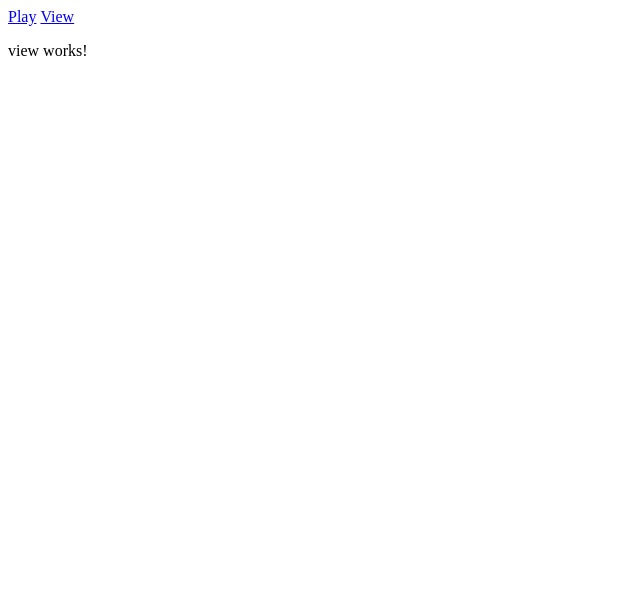
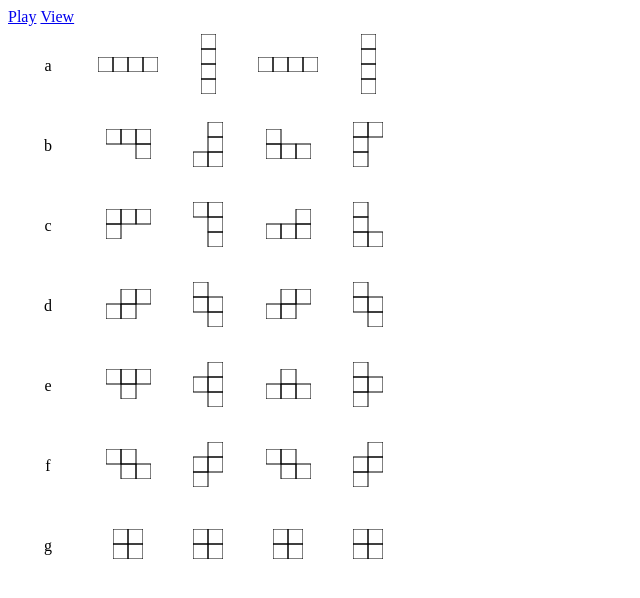
Before and after one commit to hsiaofongw/tetris-d3-angular-demo, an Angular app: page /view in a window 1280 px wide. Shown: the top 598 px of the page, without its empty margins (0-640 px from the left). Built offline with nearby package versions, Linux system fonts and the light colour scheme.

Commit message:
feat: 增加了新页面

```diff
--- a/src/app/app.module.ts
+++ b/src/app/app.module.ts
@@ -36,9 +36,10 @@ import { ShapePrototypeG4 } from './shape-prototypes/shape-prototype-g4';
 import { GridDisplayComponent } from './grid-display/grid-display.component';
 import { PlayComponent } from './play/play.component';
 import { ViewComponent } from './view/view.component';
+import { ShapeViewComponent } from './shape-view/shape-view.component';
 
 @NgModule({
-  declarations: [AppComponent, GridDisplayComponent, PlayComponent, ViewComponent],
+  declarations: [AppComponent, GridDisplayComponent, PlayComponent, ViewComponent, ShapeViewComponent],
   imports: [BrowserModule, AppRoutingModule],
   providers: [
     ShapePatternDetectAndRotate,
--- /dev/null
+++ b/src/app/shape-view/shape-view.component.html
@@ -0,0 +1,3 @@
+<ng-container *ngIf="!!shape">
+  <svg #svgElementRef [attr.height]="_height*cellSizePx" [attr.width]="_width*cellSizePx"></svg>
+</ng-container>
--- /dev/null
+++ b/src/app/shape-view/shape-view.component.ts
@@ -0,0 +1,88 @@
+import { Component, ElementRef, Input, OnInit, ViewChild } from '@angular/core';
+import { Shape } from '../interfaces';
+import * as d3 from 'd3';
+import { Observable } from 'rxjs';
+
+@Component({
+  selector: 'app-shape-view',
+  templateUrl: './shape-view.component.html',
+  styleUrls: ['./shape-view.component.scss'],
+})
+export class ShapeViewComponent {
+  @ViewChild('svgElementRef', { read: ElementRef })
+  svgElementRef?: ElementRef<SVGElement>;
+
+  @Input()
+  cellSizePx = 15;
+
+  @Input()
+  shape!: Shape;
+
+  _height = 0;
+  _width = 0;
+
+  constructor() {}
+
+  ngOnChanges(): void {
+    this._calcSize();
+    this._renderShape();
+  }
+
+  _calcSize(): void {
+    if (!!this.shape) {
+      const heightExtent = d3.extent(this.shape, (p) => p.offsetY) as [
+        number,
+        number
+      ];
+      this._height = heightExtent[1] - heightExtent[0] + 1;
+
+      const widthExtent = d3.extent(this.shape, (p) => p.offsetX) as [
+        number,
+        number
+      ];
+      this._width = widthExtent[1] - widthExtent[0] + 1;
+    }
+  }
+
+  _getSvgElementRef(): Observable<ElementRef<SVGElement>> {
+    return new Observable<ElementRef<SVGElement>>((observer) => {
+      const tryGetElementRef = () => {
+        if (this.svgElementRef !== undefined) {
+          observer.next(this.svgElementRef);
+          observer.complete();
+          return;
+        }
+
+        window.setTimeout(() => tryGetElementRef(), 0);
+      };
+
+      tryGetElementRef();
+    });
+  }
+
+  _renderShape(): void {
+    if (!!this.shape) {
+      this._getSvgElementRef().subscribe((svgElementRef) => {
+        if (svgElementRef.nativeElement) {
+          this._updateD3(svgElementRef);
+        }
+      });
+    }
+  }
+
+  _updateD3(svgElementRef: ElementRef<SVGElement>) {
+    d3.select(svgElementRef.nativeElement)
+      .selectAll('rect')
+      .data(this.shape)
+      .join((enter) =>
+        enter
+          .append('rect')
+          .attr('x', (d) => d.offsetX * this.cellSizePx)
+          .attr('y', (d) => d.offsetY * this.cellSizePx)
+          .attr('fill-opacity', _ => '0')
+          .attr('stroke', _ => '#000')
+          .attr('width', `${this.cellSizePx}`)
+          .attr('height', `${this.cellSizePx}`)
+      );
+  }
+}
--- a/src/app/view/view.component.html
+++ b/src/app/view/view.component.html
@@ -1 +1,15 @@
-<p>view works!</p>
+<!-- <svg height="30" width="45" viewport="0 0 45 15">
+  <rect x="0" y="0" width="15" height="15" fill-opacity="0" stroke="#000"></rect>
+  <rect x="15" y="0" width="15" height="15" fill-opacity="0" stroke="#000"></rect>
+  <rect x="30" y="0" width="15" height="15" fill-opacity="0" stroke="#000"></rect>
+  <rect x="0" y="15" width="15" height="15" fill-opacity="0" stroke="#000"></rect>
+</svg> -->
+<div class="grid-container">
+  <ng-container *ngFor="let group of _shapeGroups">
+    <div class="cell">{{ group.id }}</div>
+    <ng-container *ngFor="let shape of group.children; let i = index">
+      <div class="cell"><app-shape-view [shape]="shape"></app-shape-view></div>
+    </ng-container>
+  </ng-container>
+
+</div>
--- a/src/app/view/view.component.scss
+++ b/src/app/view/view.component.scss
@@ -0,0 +1,14 @@
+$cell-size: 80px;
+
+.grid-container {
+  display: grid;
+  grid-template-columns: repeat(5, max-content);
+}
+
+.cell {
+  height: $cell-size;
+  width: $cell-size;
+  display: flex;
+  align-items: center;
+  justify-content: center;
+}
--- a/src/app/view/view.component.ts
+++ b/src/app/view/view.component.ts
@@ -1,4 +1,8 @@
-import { Component, OnInit } from '@angular/core';
+import { Component, Inject, OnInit } from '@angular/core';
+import { Shape } from '../interfaces';
+import { ShapePrototype, SHAPE_PROTOTYPES } from '../shape-prototypes/shape-prototype';
+
+type Group<T> = { id: string, children: T[] };
 
 @Component({
   selector: 'app-view',
@@ -7,9 +11,23 @@ import { Component, OnInit } from '@angular/core';
 })
 export class ViewComponent implements OnInit {
 
-  constructor() { }
+  _shapeGroups: Group<Shape>[] = [];
+
+  constructor(@Inject(SHAPE_PROTOTYPES) private shapePrototypes: ShapePrototype[]) { }
 
   ngOnInit(): void {
+    const shapeRecords: Record<string, Shape[]> = {};
+    for (const shapeProto of this.shapePrototypes) {
+      if (shapeRecords[shapeProto.shapeClassId] === undefined) {
+        shapeRecords[shapeProto.shapeClassId] = [];
+      }
+
+      shapeRecords[shapeProto.shapeClassId].push(shapeProto.getShape());
+    }
+
+    for (const groupId in shapeRecords) {
+      this._shapeGroups.push({ id: groupId, children: shapeRecords[groupId]});
+    }
   }
 
 }
```
Also changed, not shown: src/app/shape-view/shape-view.component.scss (added), 1 other file (tests, documents, lock files or other folders).
